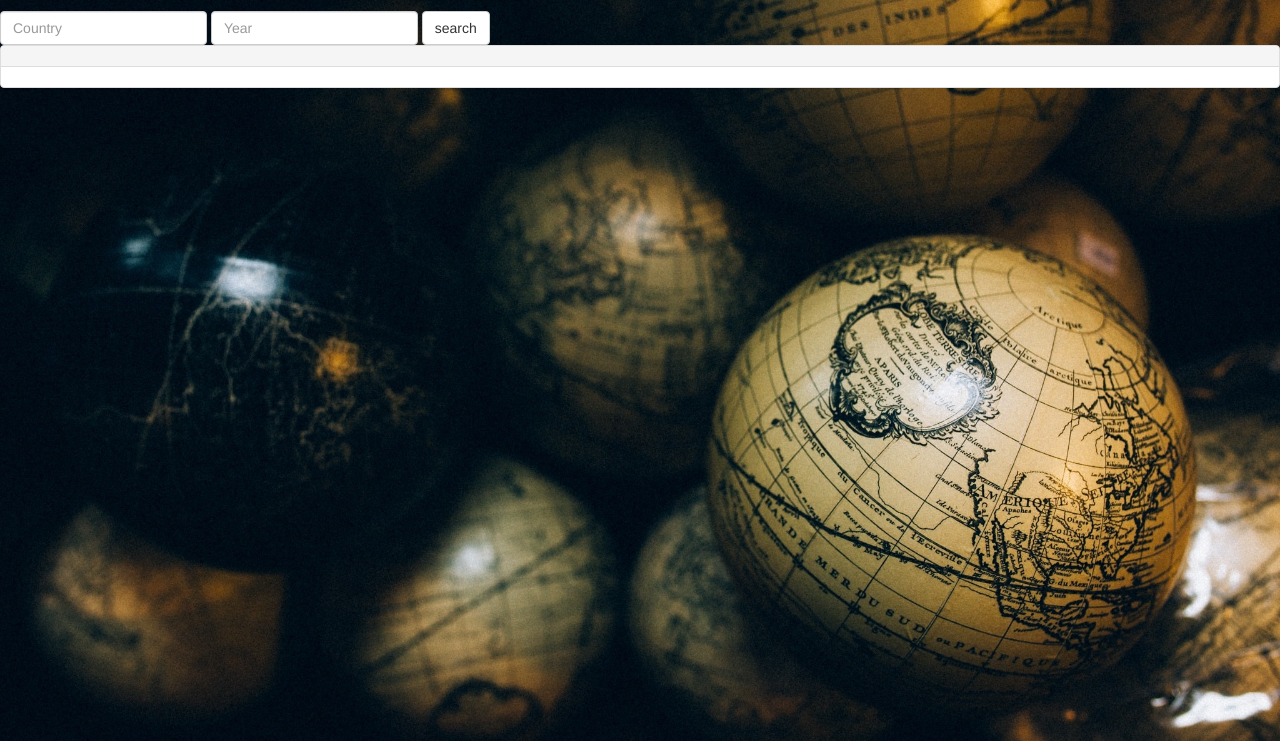
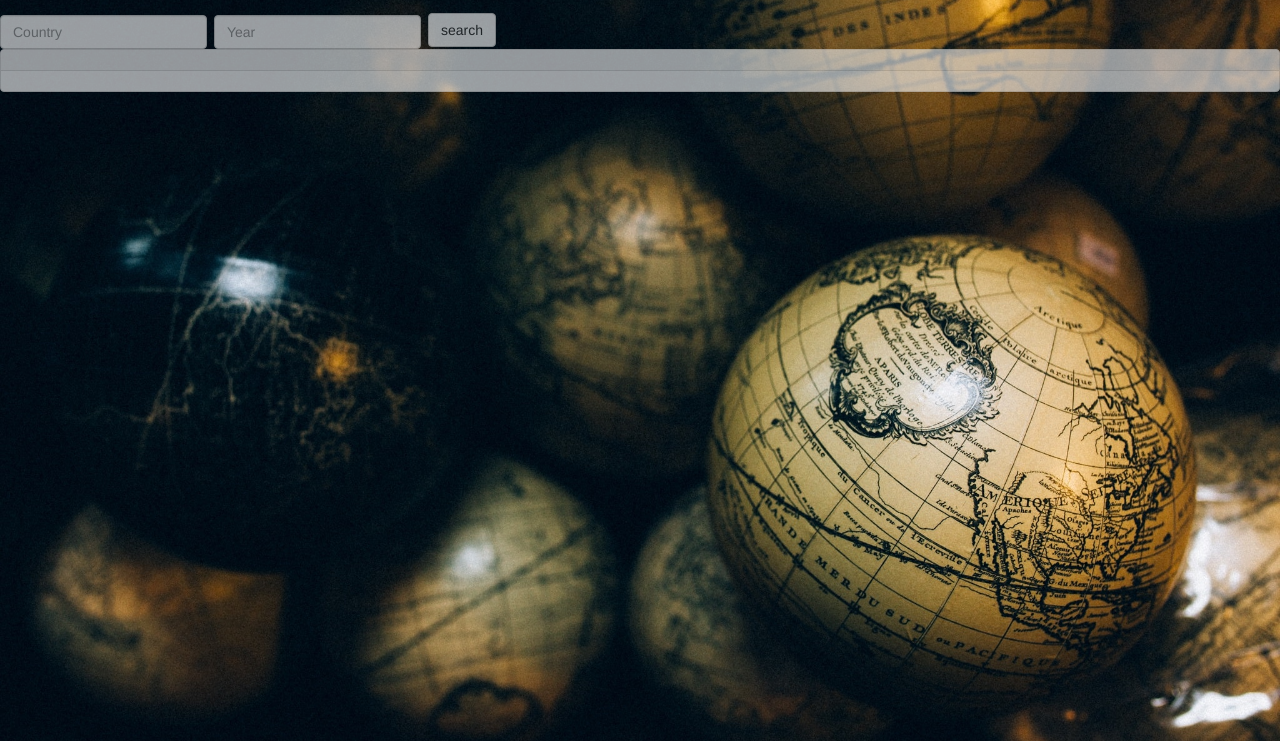
Before and after one commit to varunmulinti/census, a plain HTML site: page index.html in a window 1280 px wide. Shown: the part 59-800 px from the top of the page. Drawn offline with nearby package versions, Linux system fonts and the light colour scheme.

Commit message:
some more fixes

```diff
--- a/app.css
+++ b/app.css
@@ -5,4 +5,8 @@ body{
   height: 100vh;
   background-attachment: fixed;
   padding-top: 70px;
+  opacity: 0.6;
+  filter: alpha(opacity=40);
+  /*font-family: 'Oswald', sans-serif;*/
+  font-size: 25px;
 }
```
